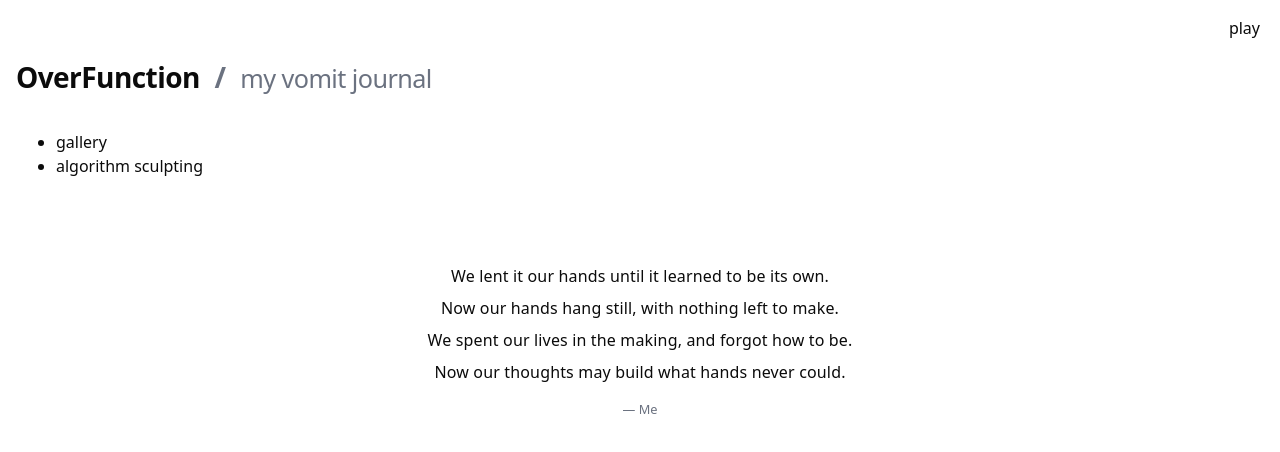
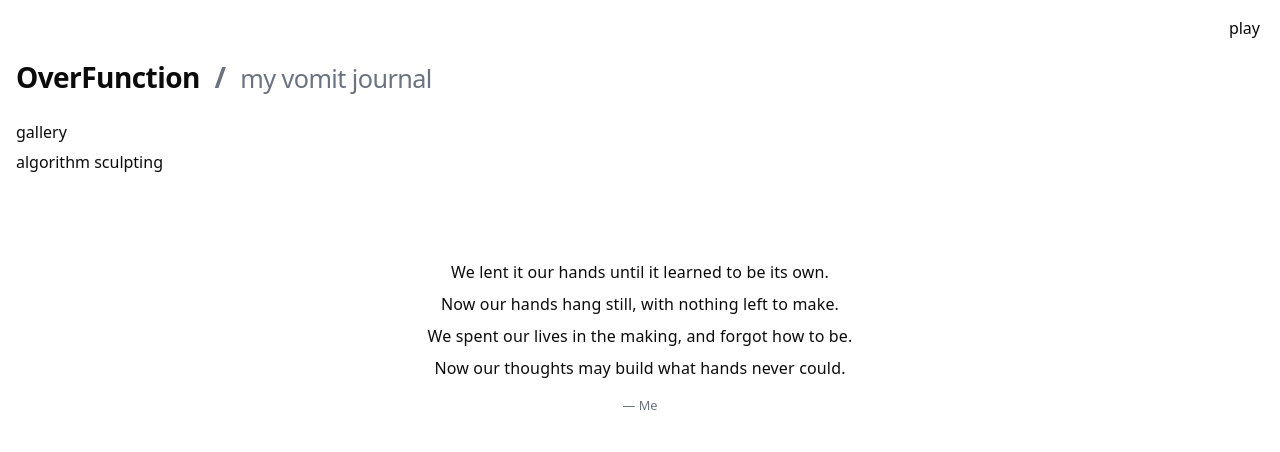
Before and after one commit to andrewleenyk/OverFunction, a React (Create React App) app in the folder cra/: page / in a window 1280 px wide. Shown: the top 452 px of the page. Built offline with nearby package versions, Linux system fonts and the light colour scheme.

Commit message:
style(nav): remove bullets from home links

```diff
--- a/cra/src/styles.css
+++ b/cra/src/styles.css
@@ -279,6 +279,16 @@ a:active {
   transform: none;
 }
 
+/* Home nav links - no bullets */
+.home-links ul {
+  list-style: none;
+  padding: 0;
+  margin: 0 0 24px 0;
+}
+.home-links li {
+  margin: 6px 0;
+}
+
 /* Poem presentation */
 .poem {
   margin: 8vh auto 4vh;
```
